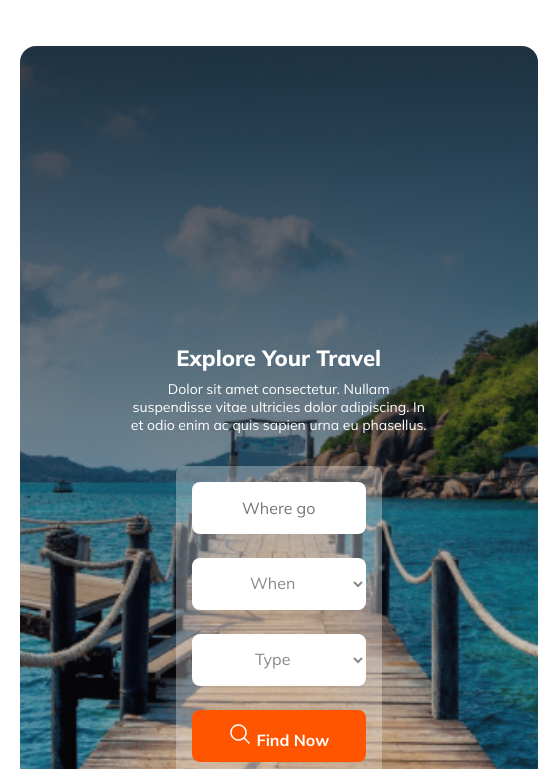
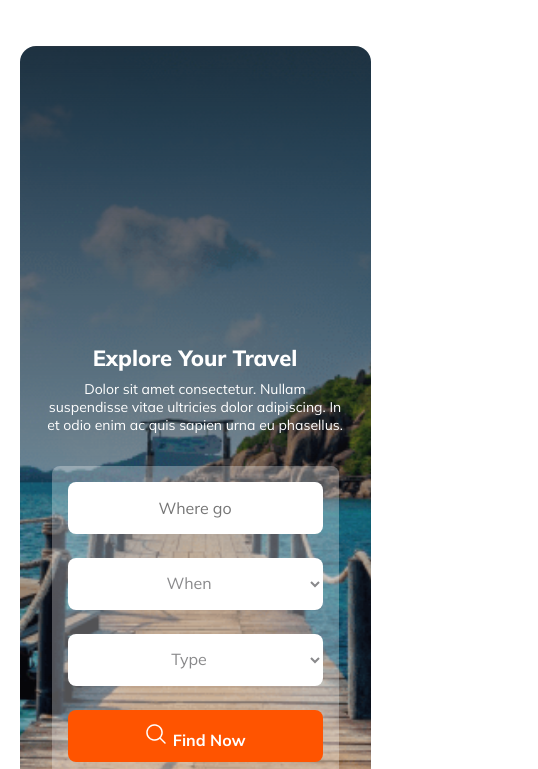
Before and after one commit to 8ad40n/AdvenTour-Travel, a plain HTML site: page index.html in a window 390 px wide. Shown: the part 75-844 px from the top of the page, 538 px wide, since content can reach past the window. Drawn offline with Linux system fonts and the light colour scheme.

Commit message:
Explore travel section added

```diff
--- a/CSS/style.css
+++ b/CSS/style.css
@@ -67,9 +67,9 @@ body {
     ),
     url("../Images/Group\ 13\ \(1\)\ \(1\).png");
   background-size: cover;
+  background-position: center center;
   background-repeat: no-repeat;
   background-attachment: fixed;
-  background-position: center;
 }
 .explore h1 {
   color: #fff;
@@ -133,8 +133,6 @@ body {
   font-weight: 700;
 }
 
-
-
 /* small device */
 @media screen and (max-width: 576px) {
   /* header */
@@ -193,23 +191,26 @@ body {
     justify-content: flex-end;
   }
 
-
   /* section: explore-travel */
-  .find{
+  .find {
     display: flex;
     flex-direction: column;
     padding: 16px;
   }
-  .explore{
+  /* .explore{
     width: 518.4px;
-  }
-  .explore h1{
+  } */
+  .explore h1 {
     font-size: 1.375rem;
     margin-bottom: 8px;
   }
-  .explore p{
+  .explore p {
     font-size: 0.875rem;
     margin-bottom: 32px;
     width: 304px;
   }
+  .find input,.find select,.find button {
+    width: 255px;
+    height: 52px;
+  }
 }
```
